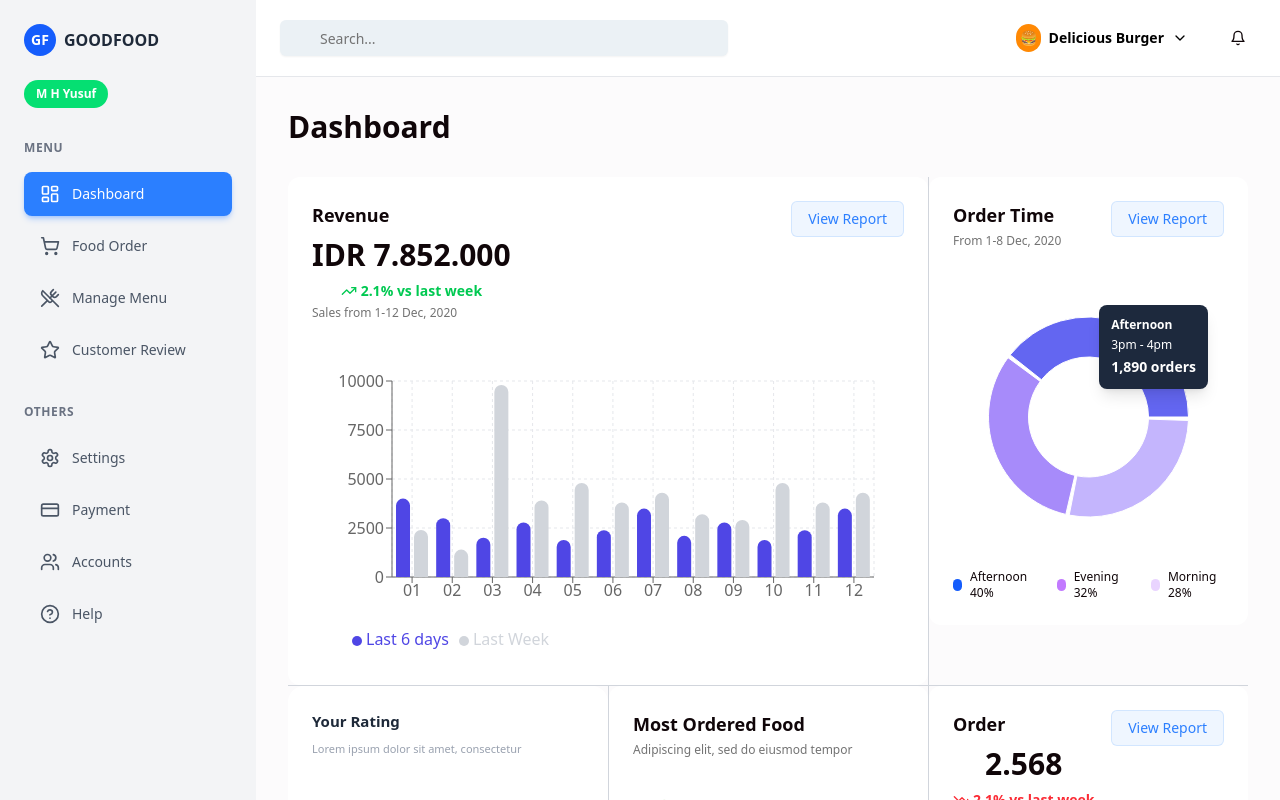
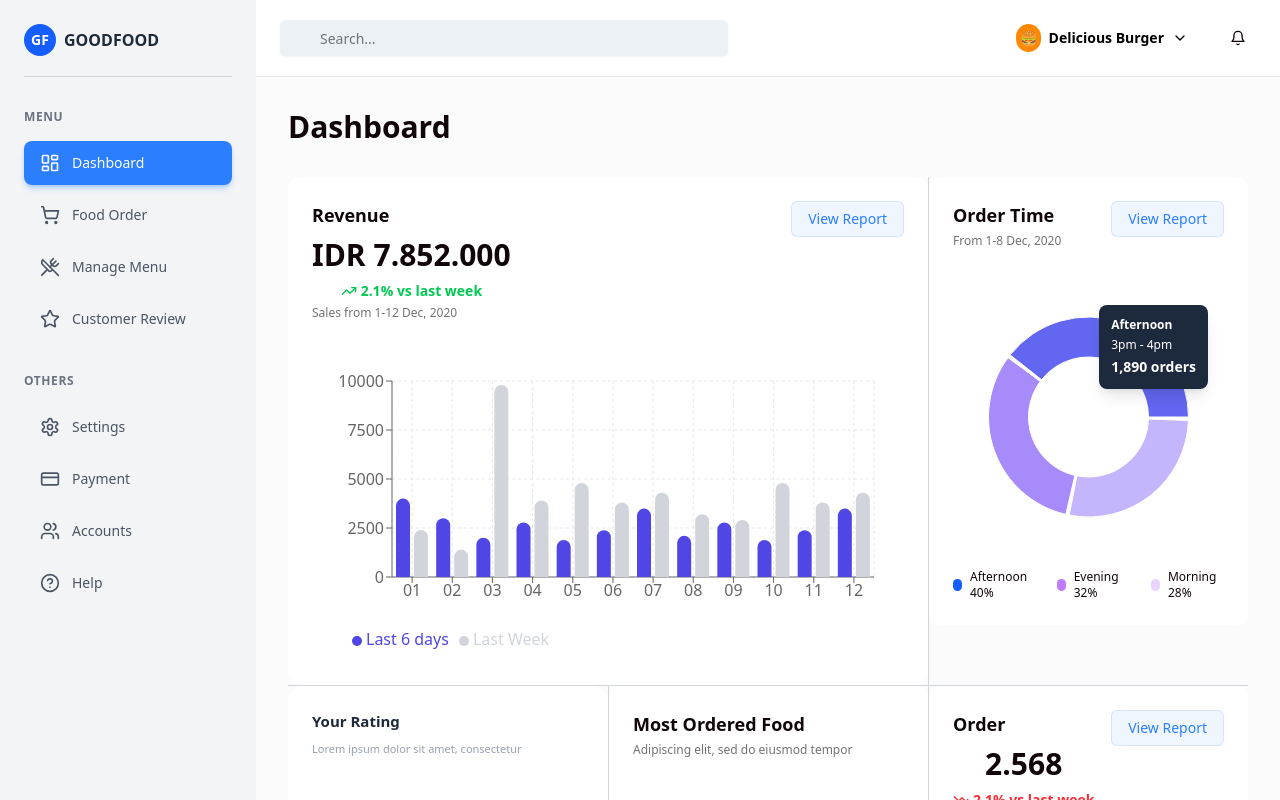
Before and after one commit to MHYAnate/goodFood, a Next.js app: page / in a window 1280 px wide. Built offline with nearby package versions, Linux system fonts and the light colour scheme.

Commit message:
feat:fix

```diff
--- a/src/components/sideBar.tsx
+++ b/src/components/sideBar.tsx
@@ -78,15 +78,13 @@
 
         {/* Logo and User */}
         <div className="mb-6 sm:mb-8">
-          <div className="flex items-center gap-2 mb-4 sm:mb-6">
+          <div className=" border-b-1 pb-5 w-full border-gray-300 flex items-center gap-2 mb-4 sm:mb-6">
             <div className="w-8 h-8 bg-blue-600 rounded-full flex items-center justify-center flex-shrink-0">
               <span className="text-white font-bold text-sm">GF</span>
             </div>
             <span className="font-bold text-gray-800 text-sm sm:text-base">GOODFOOD</span>
           </div>
-          <div className="bg-green-400 text-white text-xs font-bold px-3 py-1.5 rounded-full w-fit">
-            M H Yusuf
-          </div>
+
         </div>
 
         {/* Menu Section */}
```
